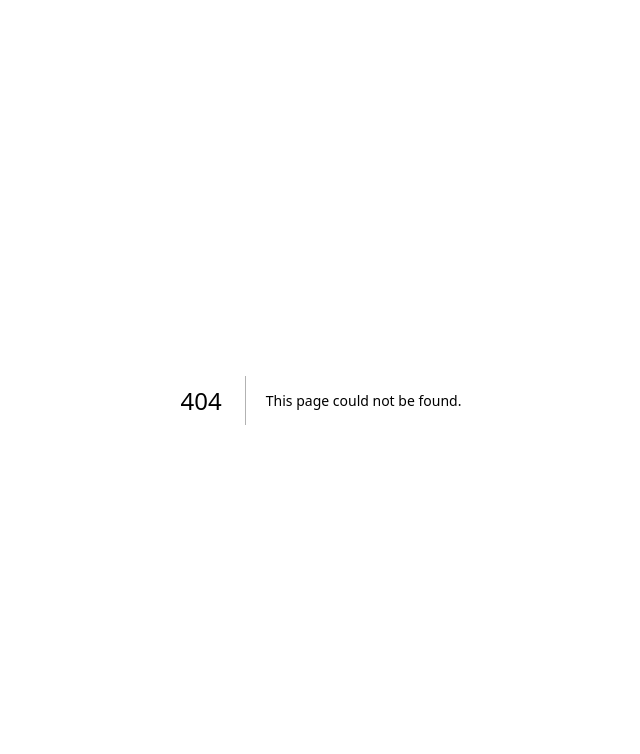
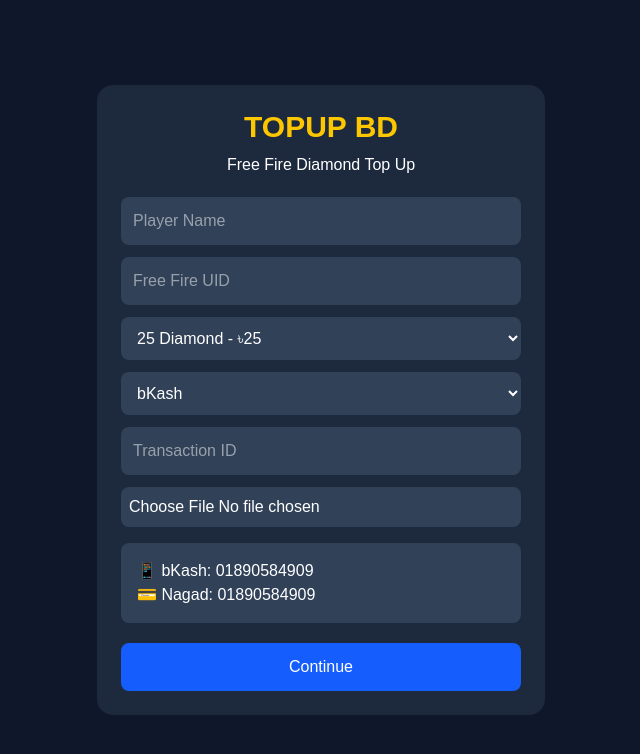
Before and after one commit to omorbro/topup-bd, a Next.js app: page /freefire in a window 1280 px wide. Before the commit this address had no page. Shown: the top 754 px of the page, without its empty margins (319-959 px from the left). Built offline with nearby package versions, Linux system fonts and the light colour scheme.

Commit message:
Create FreeFire page

```diff
--- /dev/null
+++ b/app/freefire/page.tsx
@@ -0,0 +1,62 @@
+"use client";
+
+export default function FreeFirePage() {
+  return (
+    <main className="min-h-screen bg-slate-900 text-white flex justify-center items-center p-5">
+      <div className="w-full max-w-md bg-slate-800 rounded-2xl p-6">
+
+        <h1 className="text-3xl font-bold text-yellow-400 text-center">
+          TOPUP BD
+        </h1>
+
+        <p className="text-center mt-2">
+          Free Fire Diamond Top Up
+        </p>
+
+        <input
+          className="w-full mt-5 p-3 rounded-lg bg-slate-700"
+          placeholder="Player Name"
+        />
+
+        <input
+          className="w-full mt-3 p-3 rounded-lg bg-slate-700"
+          placeholder="Free Fire UID"
+        />
+
+        <select className="w-full mt-3 p-3 rounded-lg bg-slate-700">
+          <option>25 Diamond - ৳25</option>
+          <option>50 Diamond - ৳45</option>
+          <option>115 Diamond - ৳90</option>
+          <option>240 Diamond - ৳180</option>
+          <option>355 Diamond - ৳270</option>
+          <option>505 Diamond - ৳360</option>
+        </select>
+
+        <select className="w-full mt-3 p-3 rounded-lg bg-slate-700">
+          <option>bKash</option>
+          <option>Nagad</option>
+        </select>
+
+        <input
+          className="w-full mt-3 p-3 rounded-lg bg-slate-700"
+          placeholder="Transaction ID"
+        />
+
+        <input
+          type="file"
+          className="w-full mt-3 p-2 rounded-lg bg-slate-700"
+        />
+
+        <div className="mt-4 bg-slate-700 rounded-lg p-4">
+          <p>📱 bKash: 01890584909</p>
+          <p>💳 Nagad: 01890584909</p>
+        </div>
+
+        <button className="mt-5 w-full bg-blue-600 hover:bg-blue-700 p-3 rounded-lg">
+          Continue
+        </button>
+
+      </div>
+    </main>
+  );
+}
```
